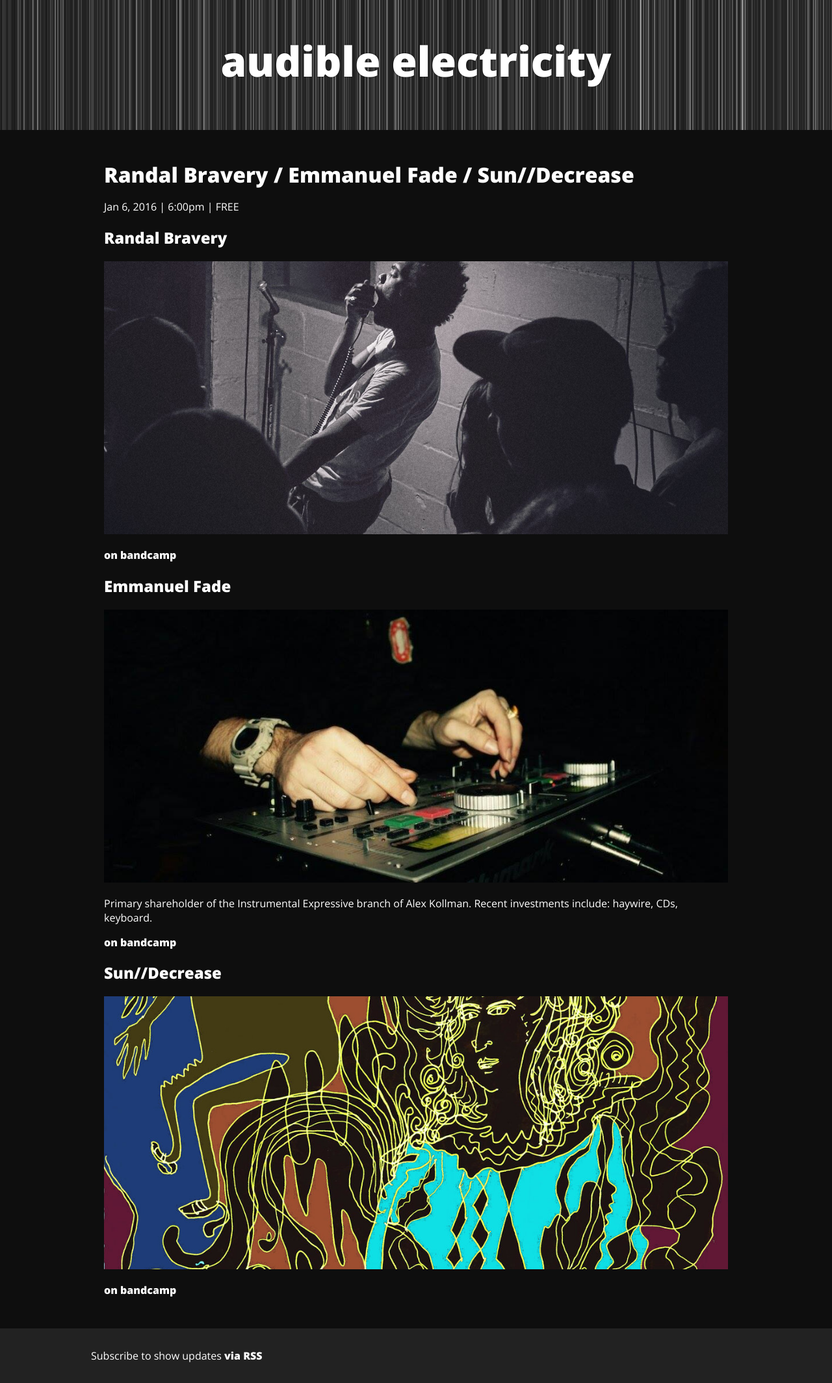
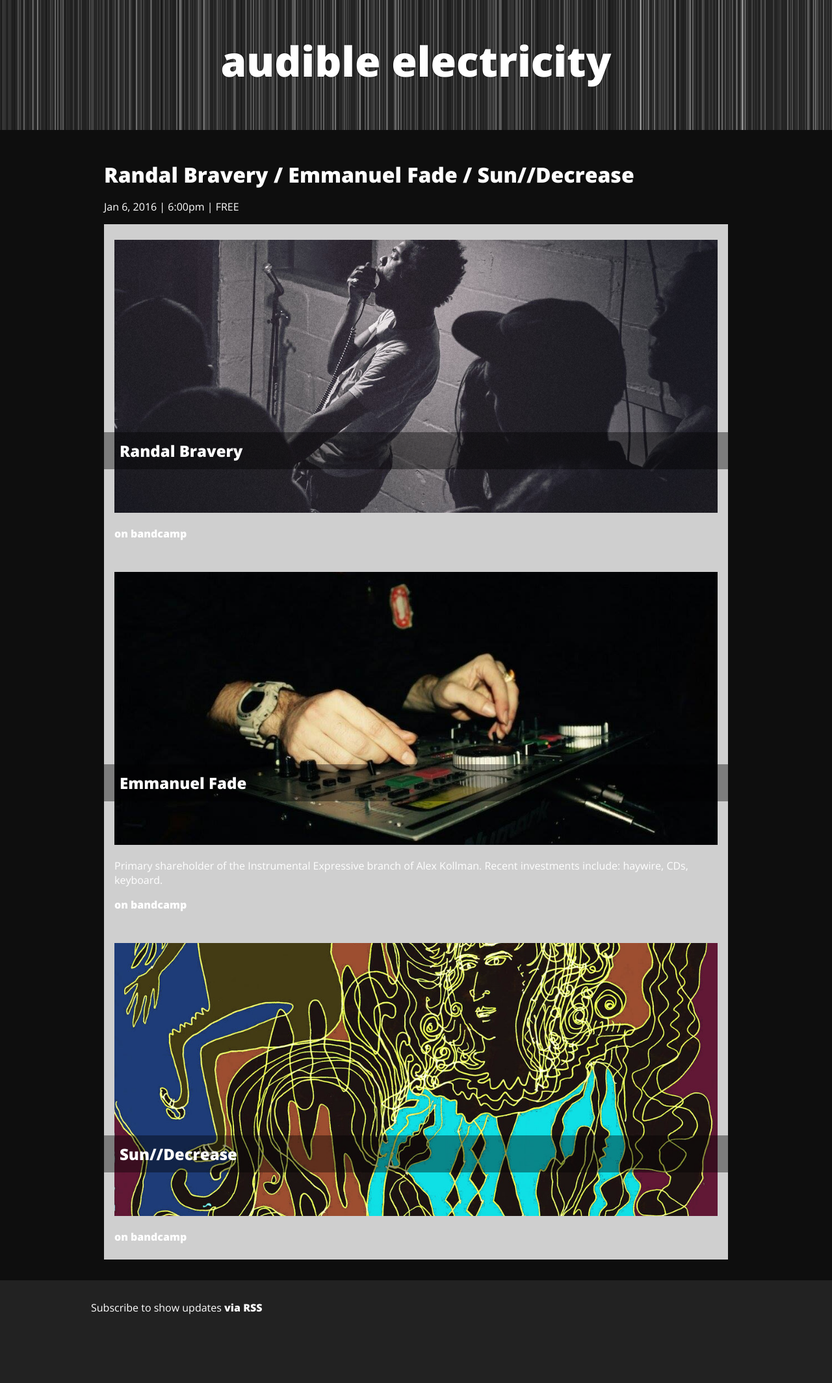
Before and after one commit to hecanjog/audibleelectricity.com, a Jekyll site: the page built from _posts/2016-01-06-randal-bravery-e-fade-sun.markdown, in a window 1280 px wide. Shown: the whole page at 65% size. Built offline with Jekyll 4.4.1, drawn with Linux system fonts in a browser that asks for light colours; nearby versions of some CDN libraries; after the commit the page ends 2054 px from its top, so only the background shows below that.

Commit message:
style tweak

```diff
--- a/_sass/_shows.scss
+++ b/_sass/_shows.scss
@@ -3,6 +3,19 @@
 }
 
 .artist {
+    position: relative;
+    background-color: rgba(255,255,255,0.8);
+    padding: 0.5em 1em;
+
+    h2 {
+        position: absolute;
+        top: 320px;
+        left: 0;
+        right: 0;
+        margin: auto;
+        padding: 0.5em 1em;
+        background-color: rgba(0,0,0,0.4);
+    }
 
     img {
         width: 100%;
```
